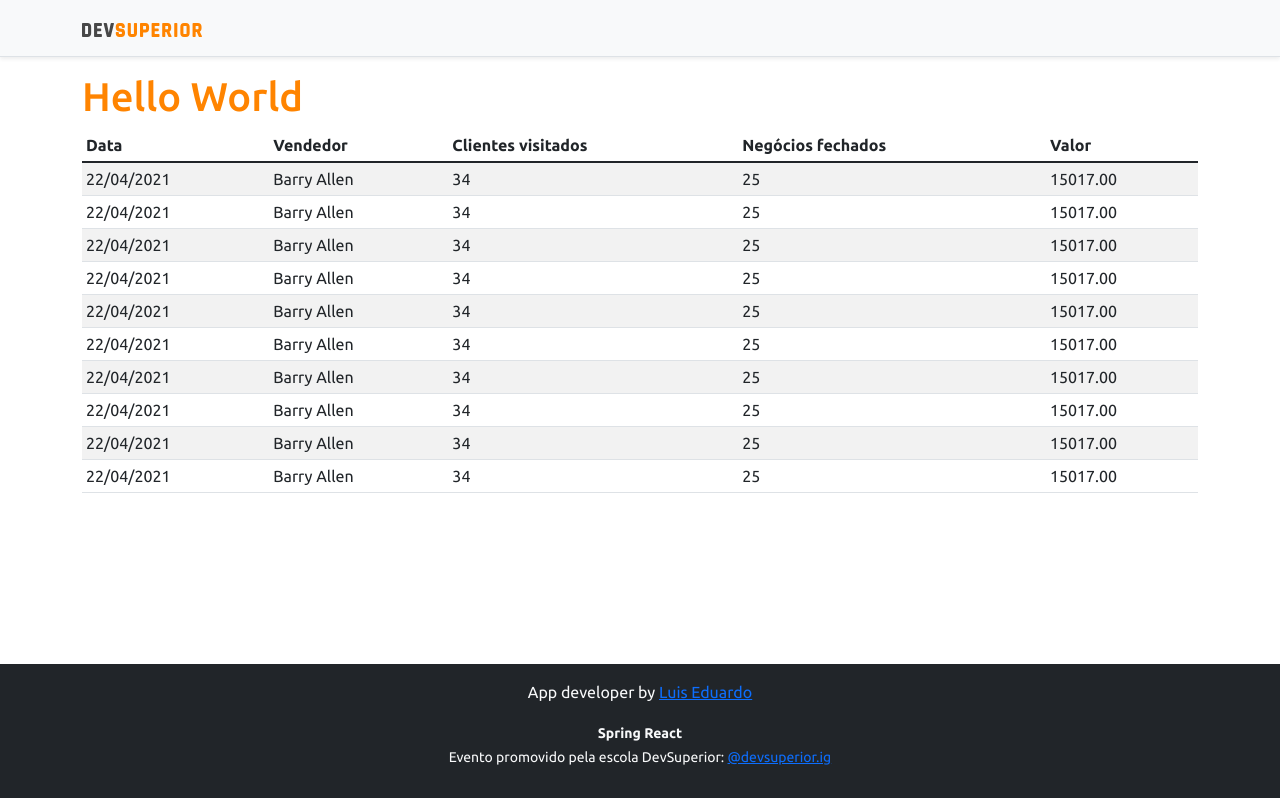
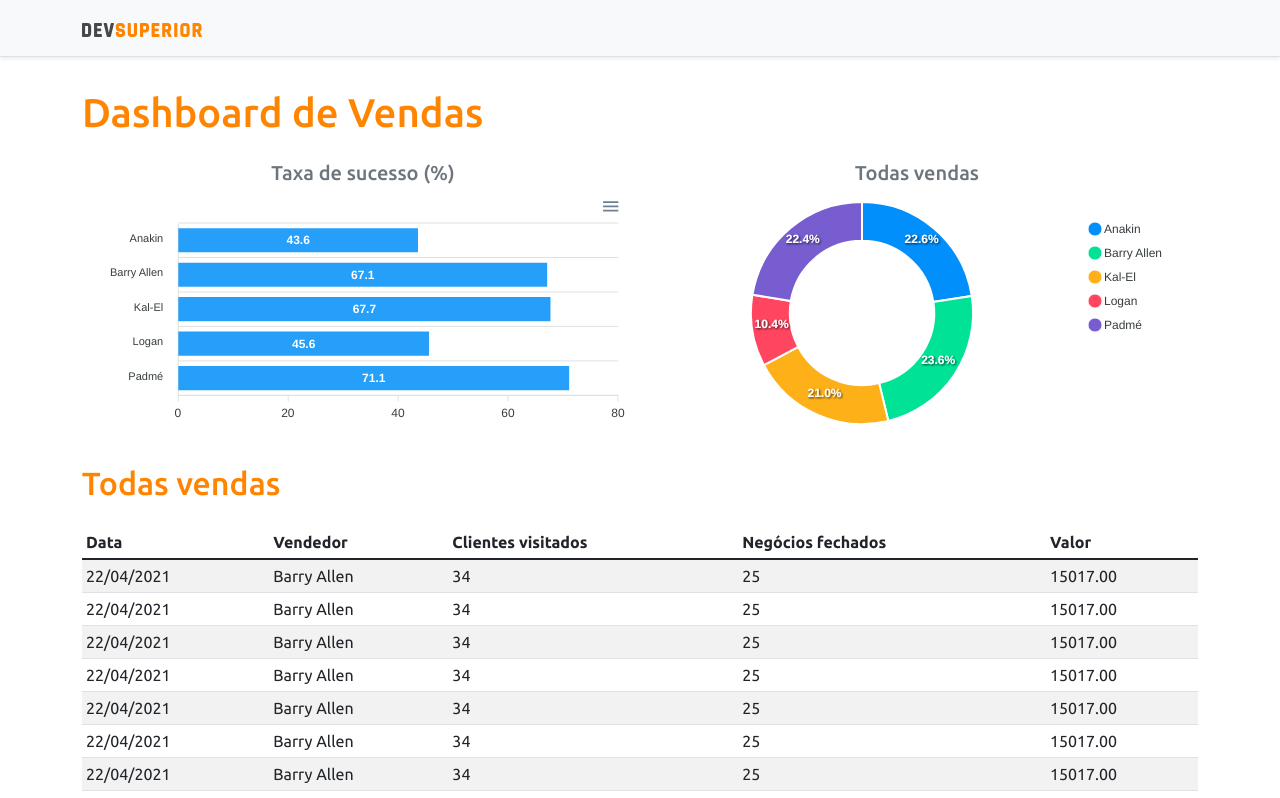
Before and after one commit to LuisEduardoM/projeto-sds3, a React (Create React App) app in the folder frontend/: page / in a window 1280 px wide. Shown: the top 798 px of the page. Built offline with nearby package versions, Linux system fonts and the light colour scheme.

Commit message:
static chats

```diff
--- a/frontend/package.json
+++ b/frontend/package.json
@@ -11,8 +11,10 @@
     "@types/node": "^12.0.0",
     "@types/react": "^17.0.0",
     "@types/react-dom": "^17.0.0",
+    "apexcharts": "^3.28.1",
     "bootstrap": "^5.1.1",
     "react": "^17.0.2",
+    "react-apexcharts": "^1.3.9",
     "react-dom": "^17.0.2",
     "react-scripts": "4.0.3",
     "typescript": "^4.1.2",
--- a/frontend/src/App.tsx
+++ b/frontend/src/App.tsx
@@ -1,4 +1,6 @@
+import BarChart from "components/BarChart";
 import DataTable from "components/DataTable";
+import DonutChart from "components/DonutChart";
 import Footer from "components/Footer";
 import NavBar from "components/NavBar";
 
@@ -7,7 +9,21 @@
     <>
       <NavBar />
       <div className="container">
-        <h1 className="text-primary">Hello World</h1>
+        <h1 className="text-primary py-3">Dashboard de Vendas</h1>
+
+        <div className="row px-3">
+          <div className="col-sm-6">
+            <h5 className="text-center text-secondary">Taxa de sucesso (%)</h5>
+            <BarChart />
+          </div>
+          <div className="col-sm-6">
+          <h5 className="text-center text-secondary">Todas vendas</h5>
+            <DonutChart />
+          </div>
+        </div>
+        <div className="py-3">
+          <h2 className="text-primary">Todas vendas</h2>
+        </div>
         <DataTable />
       </div>
       <Footer />
--- /dev/null
+++ b/frontend/src/components/BarChart/index.tsx
@@ -0,0 +1,34 @@
+// criando grafico pelo apexchart www.apexchart
+import Chart from 'react-apexcharts'
+const BarChart = () => {
+    const options = {
+        plotOptions: {
+            bar: {
+                horizontal: true,
+            }
+        },
+    };
+
+    const mockData = {
+        labels: {
+            categories: ['Anakin', 'Barry Allen', 'Kal-El', 'Logan', 'Padmé']
+        },
+        series: [
+            {
+                name: "% Sucesso",
+                data: [43.6, 67.1, 67.7, 45.6, 71.1]
+            }
+        ]
+    };
+
+    return (
+        <Chart
+            options={{ ...options, xaxis: mockData.labels }}
+            series={mockData.series}
+            type="bar"
+            height="240"
+        />
+    );
+}
+
+export default BarChart;
--- /dev/null
+++ b/frontend/src/components/DonutChart/index.tsx
@@ -0,0 +1,27 @@
+// criando grafico pelo apexchart www.apexchart
+import Chart from 'react-apexcharts'
+const DonutChart = () => {
+
+    const mockData = {
+        series: [477138, 499928, 444867, 220426, 473088],
+        labels: ['Anakin', 'Barry Allen', 'Kal-El', 'Logan', 'Padmé']
+    }
+
+    const options = {
+        legend: {
+            show: true
+        }
+    }
+
+
+    return (
+        <Chart
+            options={{ ...options, labels: mockData.labels }}
+            series={mockData.series}
+            type="donut"
+            height="240"
+        />
+    );
+}
+
+export default DonutChart;
```
Also changed, not shown: 1 other file (tests, documents, lock files or other folders).
